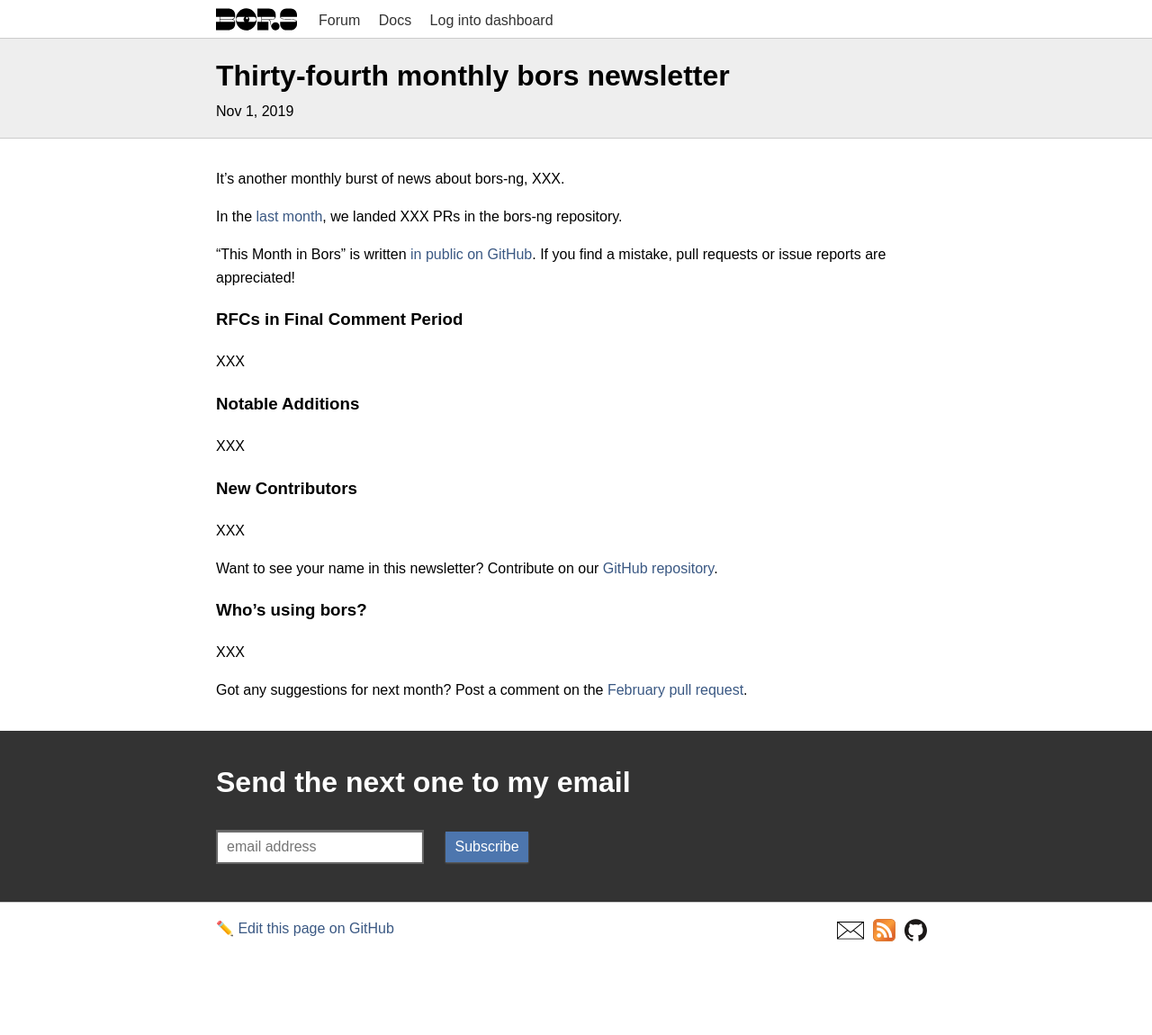
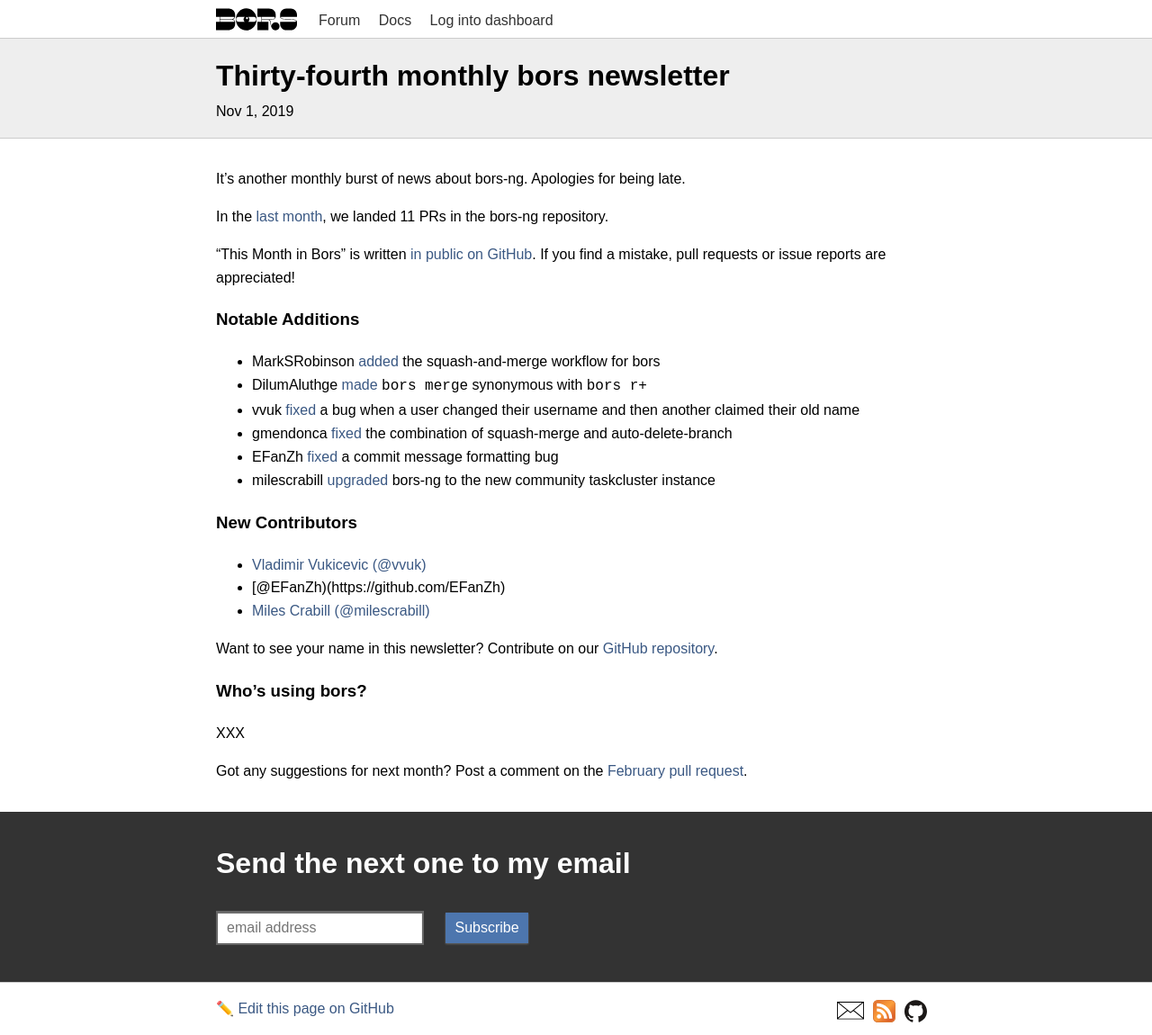
Before and after one commit to bors-ng/bors-ng.github.io, a Jekyll site: the page built from _posts/2019-11-01-tmib-34.md, in a window 1280 px wide. Shown: the whole page at 90% size. Built offline with Jekyll 4.4.1, drawn with Linux system fonts in a browser that asks for light colours; before the commit the page ends 1061 px from its top, so only the background shows below that.

Commit message:
Add notable contributions and contributors
PRs:

* bors-ng/bors-ng#718
* bors-ng/bors-ng#746
* bors-ng/bors-ng#770
* bors-ng/bors-ng#778
* bors-ng/bors-ng#779
* bors-ng/bors-ng#780

Users:

* @vvuk
* @EFanZh
* @milescrabill

```diff
--- a/_posts/2019-11-01-tmib-34.md
+++ b/_posts/2019-11-01-tmib-34.md
@@ -6,10 +6,10 @@
 categories: newsletter
 ---
 
-It's another monthly burst of news about bors-ng, XXX.
+It's another monthly burst of news about bors-ng. Apologies for being late.
 
 In the [last month](https://github.com/bors-ng/bors-ng/pulls?utf8=%E2%9C%93&q=is%3Apr%20is%3Amerged%20closed%3A2019-10-01..2019-10-30),
-we landed XXX PRs in the bors-ng repository.
+we landed 11 PRs in the bors-ng repository.
 
 "This Month in Bors" is written [in public on GitHub][GitHub for TMiB].
 If you find a mistake, pull requests or issue reports are appreciated!
@@ -17,19 +17,21 @@
 [GitHub for TMiB]: https://github.com/bors-ng/bors-ng.github.io
 
 
-### RFCs in Final Comment Period
-
-XXX
-
-
 ### Notable Additions
 
-XXX
+* MarkSRobinson [added](https://github.com/bors-ng/bors-ng/pull/718) the squash-and-merge workflow for bors
+* DilumAluthge [made](https://github.com/bors-ng/bors-ng/pull/746) `bors merge` synonymous with `bors r+`
+* vvuk [fixed](https://github.com/bors-ng/bors-ng/pull/770) a bug when a user changed their username and then another claimed their old name
+* gmendonca [fixed](https://github.com/bors-ng/bors-ng/pull/778) the combination of squash-merge and auto-delete-branch
+* EFanZh [fixed](https://github.com/bors-ng/bors-ng/pull/779) a commit message formatting bug
+* milescrabill [upgraded](https://github.com/bors-ng/bors-ng/pull/780) bors-ng to the new community taskcluster instance
 
 
 ### New Contributors
 
-XXX
+* [Vladimir Vukicevic (@vvuk)](https://github.com/vvuk)
+* [@EFanZh)(https://github.com/EFanZh)
+* [Miles Crabill (@milescrabill)](https://github.com/milescrabill)
 
 Want to see your name in this newsletter? Contribute on our [GitHub repository](https://github.com/bors-ng/bors-ng).
 
```
